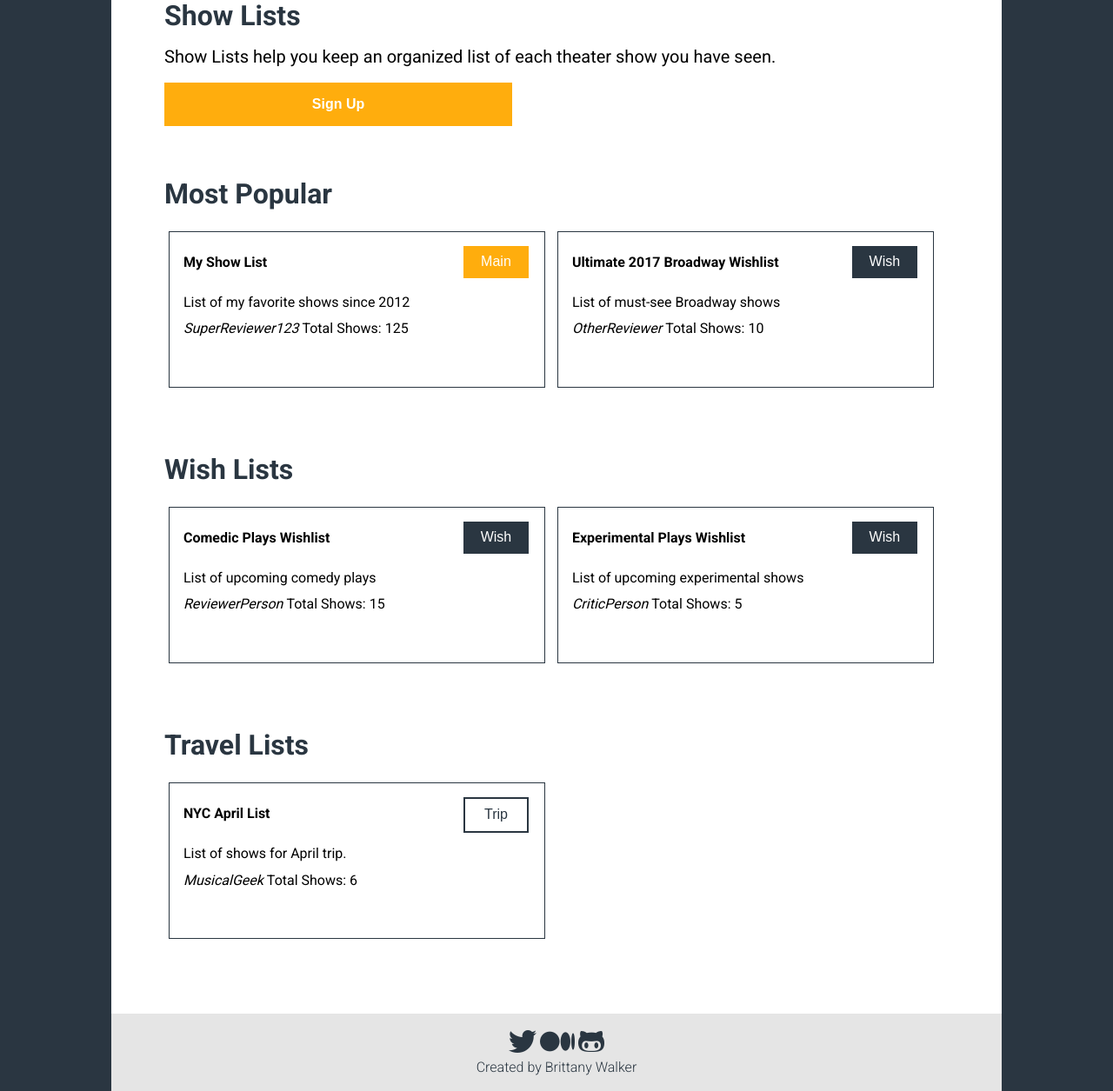
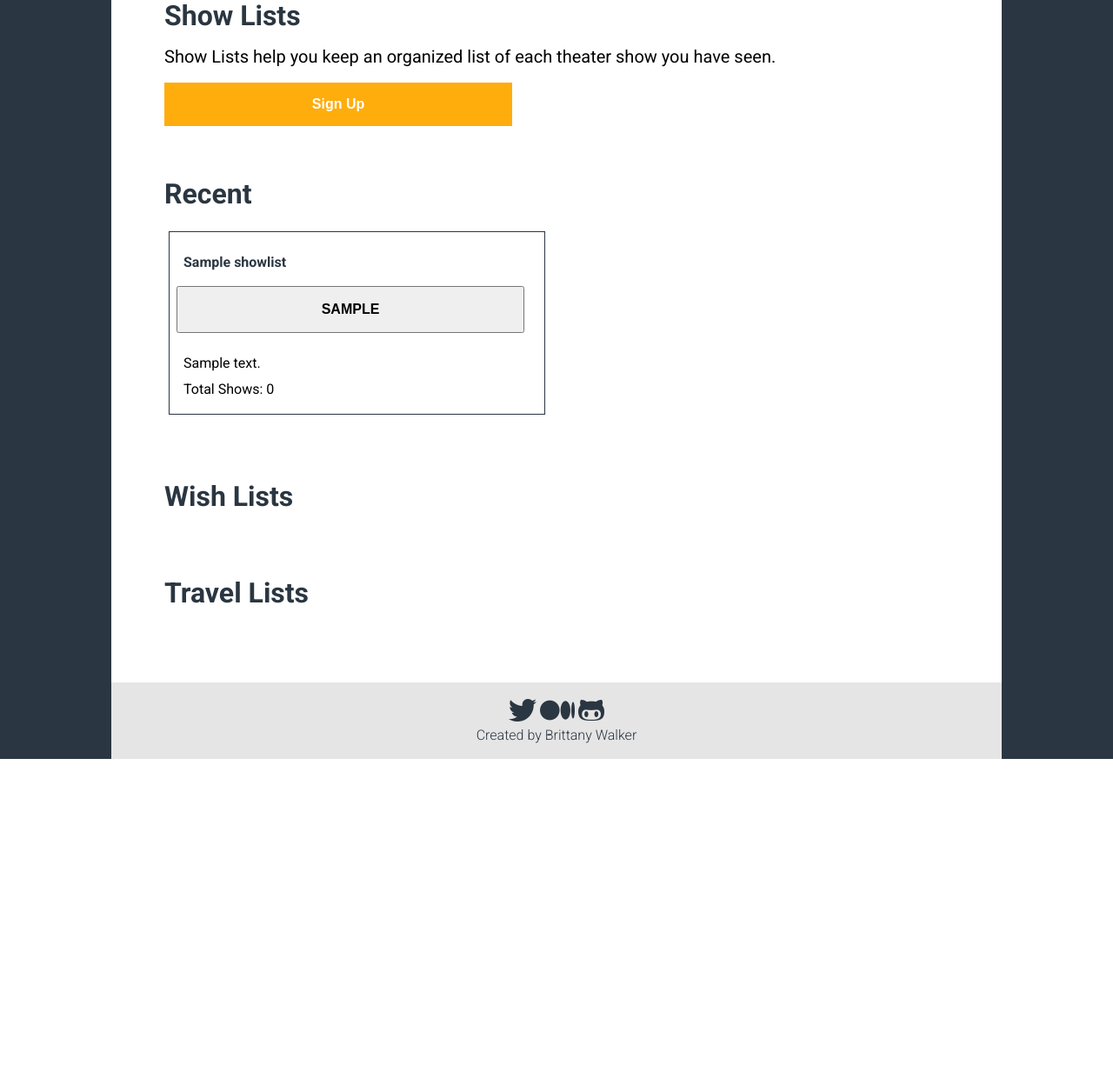
Before and after one commit to brittanyrw/bittheaterv1, a Node server app: page /showlists in a window 1280 px wide. Shown: the part 431-1686 px from the top of the page at 87% size. After the commit the page ends 1304 px from the top, so only its background shows below. Run offline with Node 20, Linux system fonts and the light colour scheme; tables that the repository leaves empty hold one stand-in row (values such as "Sample post"); some libraries are stand-ins or nearby versions.

Commit message:
add data from database for showlists

```diff
--- a/views/showlists.ejs
+++ b/views/showlists.ejs
@@ -14,77 +14,65 @@
         </section>
 
         <section class="section">
-            <h1 class="section-title">Most Popular</h1>
+            <h1 class="section-title">Recent</h1>
 
+            <% for(var i=0; i<showlists.length; i++) { %>
                 <div class="showlist-summary">
                     <div class="showlist-summary-header">
-                    <h2 class="showlist-title">My Show List</h2>
-                    <button class="showlist-main-button">Main<span class="visually-hidden">Main Show List Label</span></button>
+                        <a href="/showlist/<%=showlists[i]._id%>"><h2 class="showlist-title"><%=showlists[i].showListTitle%></h2></a>
+                        <button class="showlist-<%=showlists[i].showListType%>-button"><%=showlists[i].showListType.toUpperCase()%><span class="visually-hidden"><%=showlists[i].showListType%> Show List Label</span></button>
                     </div>
 
-                <p class="showlist-content">List of my favorite shows since 2012</p>
+                    <p class="showlist-content"><%=showlists[i].showListDescription%></p>
 
                     <div class="showlist-stats">
-                    <p class="showlist-username">SuperReviewer123</p>
-                    <p class="showlist-show-count">Total Shows: 125</p>
+                        <p class="showlist-show-count">Total Shows: <%=showlists[i].shows.length%></p>
                     </div>
                 </div>
+            <% } %>
 
-            <div class="showlist-summary">
-                <div class="showlist-summary-header">
-                    <h2 class="showlist-title">Ultimate 2017 Broadway Wishlist</h2>
-                    <button class="showlist-wish-button">Wish<span class="visually-hidden">Wishlist Show List Label</span></button>
-                </div>
-                <p class="showlist-content">List of must-see Broadway shows</p>
-                <div class="showlist-stats">
-                    <p class="showlist-username">OtherReviewer</p>
-                    <p class="showlist-show-count">Total Shows: 10</p>
-                </div>
-            </div>
         </section>
 
          <section class="section">
             <h1 class="section-title">Wish Lists</h1>
 
+            <% for(var i=0; i<showlists.length; i++) { %>
+                <% if (showlists[i].showListType == "wish") { %>
                 <div class="showlist-summary">
                     <div class="showlist-summary-header">
-                    <h2 class="showlist-title">Comedic Plays Wishlist</h2>
-                    <button class="showlist-wish-button">Wish<span class="visually-hidden">Wishlist Show List Label</span></button>
+                        <a href="/showlist/<%=showlists[i]._id%>"><h2 class="showlist-title"><%=showlists[i].showListTitle%></h2></a>
+                        <button class="showlist-<%=showlists[i].showListType%>-button"><%=showlists[i].showListType.toUpperCase()%><span class="visually-hidden"><%=showlists[i].showListType%> Show List Label</span></button>
                     </div>
-                <p class="showlist-content">List of upcoming comedy plays</p>
+
+                    <p class="showlist-content"><%=showlists[i].showListDescription%></p>
+
                     <div class="showlist-stats">
-                    <p class="showlist-username">ReviewerPerson</p>
-                    <p class="showlist-show-count">Total Shows: 15</p>
+                        <p class="showlist-show-count">Total Shows: <%=showlists[i].shows.length%></p>
                     </div>
                 </div>
+                <% } %>
+            <% } %>
 
-            <div class="showlist-summary">
-                <div class="showlist-summary-header">
-                    <h2 class="showlist-title">Experimental Plays Wishlist</h2>
-                    <button class="showlist-wish-button">Wish<span class="visually-hidden">Wishlist Show List Label</span></button>
-                </div>
-                <p class="showlist-content">List of upcoming experimental shows</p>
-                <div class="showlist-stats">
-                    <p class="showlist-username">CriticPerson</p>
-                    <p class="showlist-show-count">Total Shows: 5</p>
-                </div>
-            </div>
         </section>
 
         <section class="section">
             <h1 class="section-title">Travel Lists</h1>
+            <% for(var i=0; i<showlists.length; i++) { %>
+                <% if (showlists[i].showListType == "trip") { %>
                 <div class="showlist-summary">
                     <div class="showlist-summary-header">
-                    <h2 class="showlist-title">NYC April List</h2>
-                    <button class="showlist-trip-button">Trip<span class="visually-hidden">Trip Show List Label</span></button>
+                       <a href="/showlist/<%=showlists[i]._id%>"><h2 class="showlist-title"><%=showlists[i].showListTitle%></h2></a>
+                        <button class="showlist-<%=showlists[i].showListType%>-button"><%=showlists[i].showListType.toUpperCase()%><span class="visually-hidden"><%=showlists[i].showListType%> Show List Label</span></button>
                     </div>
-                <p class="showlist-content">List of shows for April trip.</p>
+
+                    <p class="showlist-content"><%=showlists[i].showListDescription%></p>
+
                     <div class="showlist-stats">
-                    <p class="showlist-username">MusicalGeek</p>
-                    <p class="showlist-show-count">Total Shows: 6</p>
+                        <p class="showlist-show-count">Total Shows: <%=showlists[i].shows.length%></p>
                     </div>
                 </div>
-        </section>
+                <% } %>
+            <% } %>
 
     </main>
 
```
Lines whose indentation alone changed are shown as unchanged.
